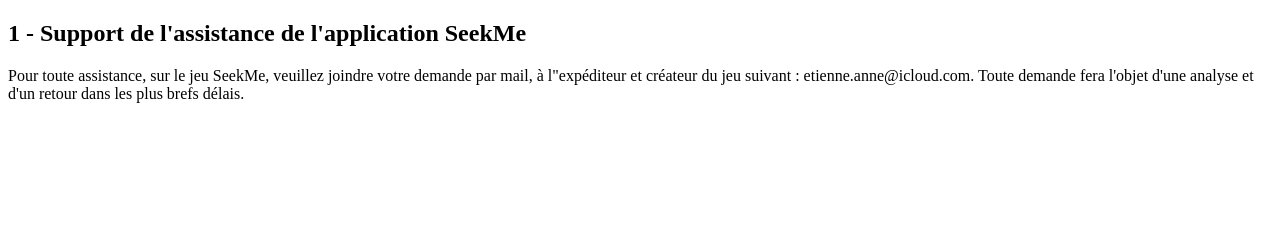
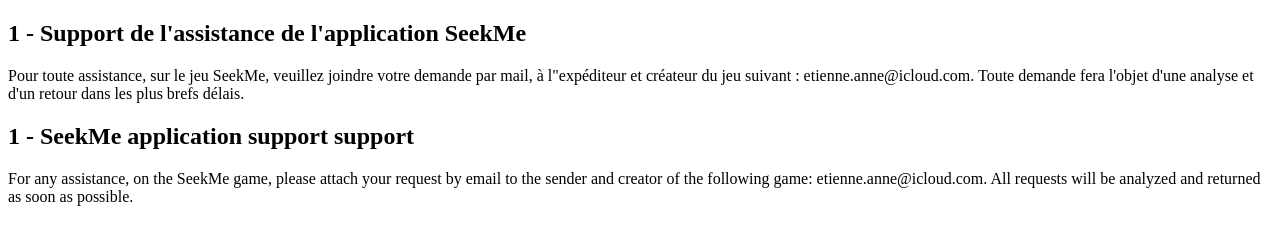
Before and after one commit to Zwiterrion/SeekMe, a plain HTML site: page support.html in a window 1280 px wide. Drawn offline with Linux system fonts and the light colour scheme.

Commit message:
Update support.html

```diff
--- a/support.html
+++ b/support.html
@@ -13,6 +13,13 @@
                 Toute demande fera l'objet d'une analyse et d'un retour dans les plus brefs délais.
             </p>
         </div>
+        <div>
+            <h2> 1 - SeekMe application support support </h2>
+            <p>
+                For any assistance, on the SeekMe game, please attach your request by email to the sender and creator of the following game: etienne.anne@icloud.com.
+                All requests will be analyzed and returned as soon as possible.
+            </p>
+        </div>
 </body>
 
 </html>
```
